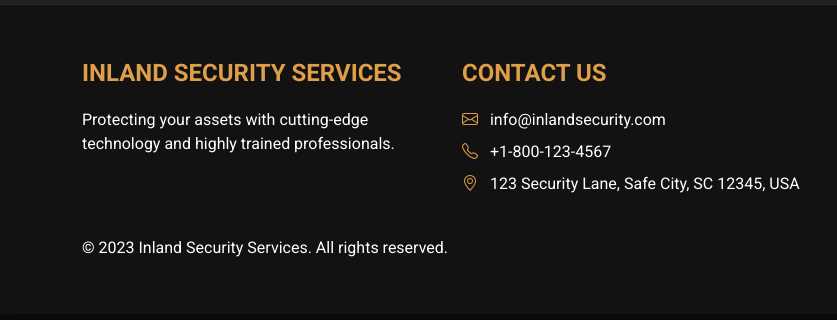
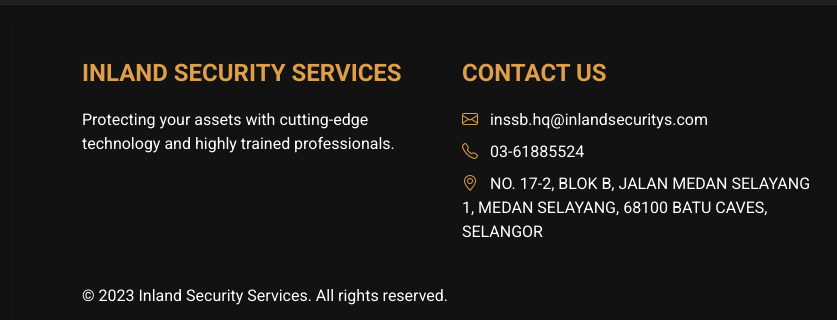
Before and after one commit to nrlmdhah/inlandsecuritys, a plain HTML site: page service.html in a window 1280 px wide. Shown: the part 2824-3144 px from the top of the page, 0-837 px from the left. Drawn offline with nearby package versions, Linux system fonts and the light colour scheme.

Commit message:
Update service.html

```diff
--- a/service.html
+++ b/service.html
@@ -541,19 +541,18 @@
           <div class="col-lg-4 mb-4 mb-lg-0">
             <h5>Contact Us</h5>
             <ul class="list-unstyled">
-              <li class="mb-2">
+                <li class="mb-2">
                 <i class="bi bi-envelope me-2"></i>
-                <a href="mailto:info@inlandsecurity.com"
-                  >info@inlandsecurity.com</a
-                >
+                <a href="mailto:inssb.hq@inlandsecuritys.com"
+                  >inssb.hq@inlandsecuritys.com</a>
               </li>
               <li class="mb-2">
                 <i class="bi bi-telephone me-2"></i>
-                <a href="tel:+1-800-123-4567">+1-800-123-4567</a>
+                <a href="tel:03-61885524">03-61885524</a>
               </li>
               <li>
                 <i class="bi bi-geo-alt me-2"></i>
-                123 Security Lane, Safe City, SC 12345, USA
+                NO. 17-2, BLOK B, JALAN MEDAN SELAYANG 1, MEDAN SELAYANG, 68100 BATU CAVES, SELANGOR
               </li>
             </ul>
           </div>
```
